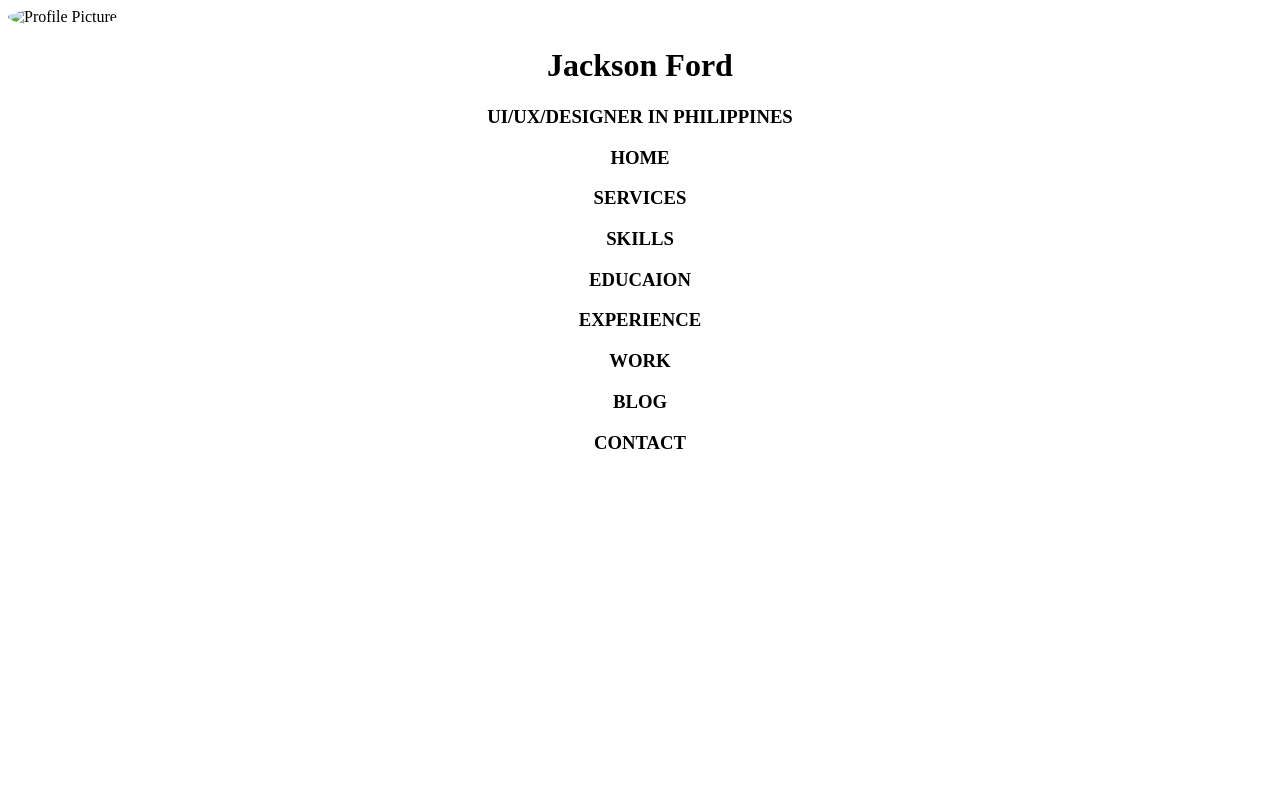
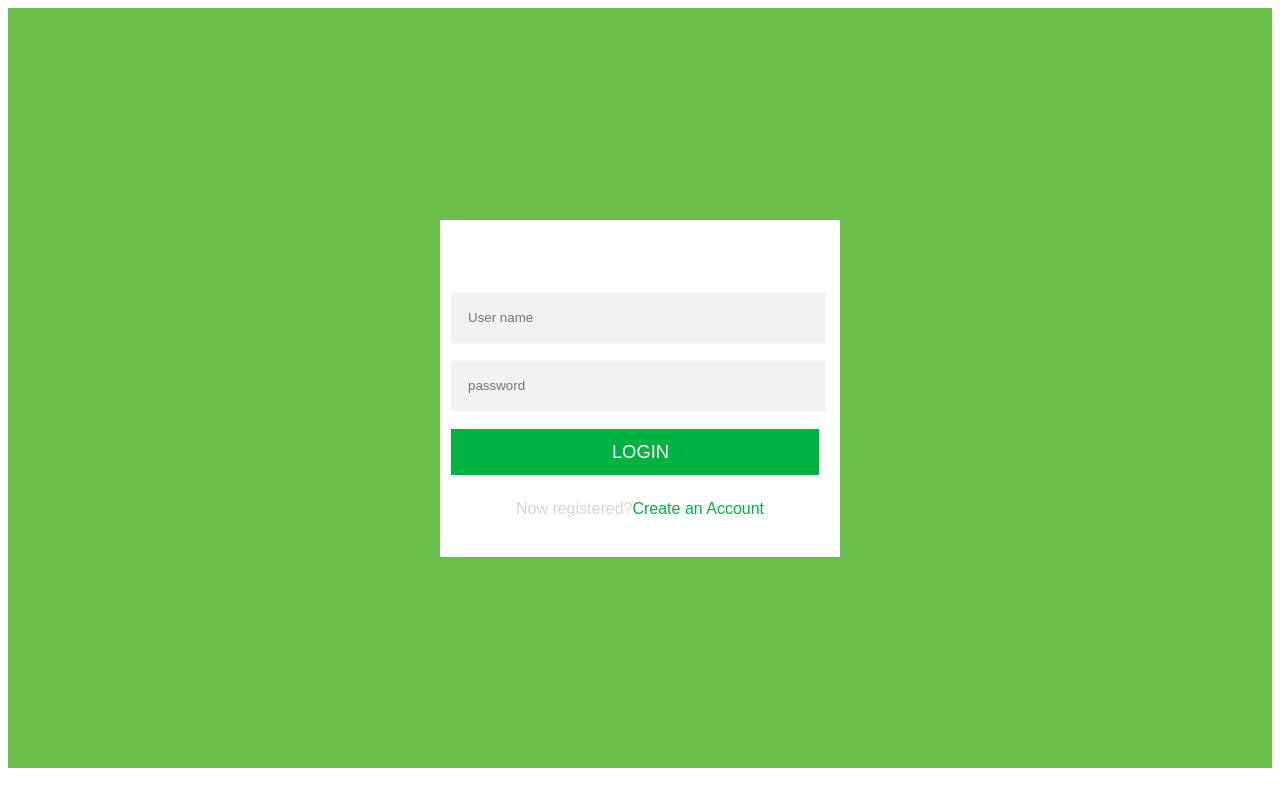
Before and after one commit to hassan4129/Web-Development, a plain HTML site: page index.html in a window 1280 px wide. Drawn offline with Linux system fonts and the light colour scheme.

Commit message:
Update index.html

```diff
--- a/index.html
+++ b/index.html
@@ -1,42 +1,78 @@
 <!DOCTYPE html>
+<html lang="en">
+<head>
+    <meta charset="UTF-8">
+    <meta name="viewport" content="width=device-width, initial-scale=1.0">
+    <title>Form</title>
+    <style>
+        *{
+            font-family: Arial, Helvetica, sans-serif;
+        }
+        .container{
+            background-color: rgb(104,190,70);
+            width: 100%;
+            height: 95vh;
+            display: flex;
+            justify-content: center;
+            align-items: center;
+        }
+        .form{
+            background-color: white;
+            width: 400px;
+            height: 337px;
+            display: flex;
+            flex-direction: column;
+            align-items: center;
+        }
+        .form input{
+            margin: 8px 0;
+            width: 96%;
+            height: 3rem;
+            background-color:#F2F2F2;
+            border: 1px solid rgb(252, 249, 249);
+            outline: 0;
+            padding-left: 17px;
+        }
+        .fromcontent{
+            padding: 5vw 20px 0px 10px;;
+        }
+        .submit{
+            font-size: 1.15rem;
+            background-color: #00B241!important;
+            color: white;
+            width: 100% ! important;
+        }
+        .footer{
+            display: flex;
+            justify-content: center;
+            align-items: center;
+        }
+        .footer h3{
+            font-size: 1.15rem;
 
-<head>
-
-    <title>Document</title>
-    <link rel="stylesheet" href="./index/style.css">
+        }
+        .register{
+            color: #dad4d4;
+        }
+        .link{
+            color: #00B241;
+        }
+    </style>
 </head>
 <body>
+    <div class="container">
+        <div class="form">
+            <div class="fromcontent">
+                <input type="text" placeholder="User name">
+                <input type="password" placeholder="password">
+                <input type="submit" value="LOGIN" class="submit">
+            </div>
 
-
-    <div class="box">
-        <div style="align-items: center;">
-        <img src="./img.css/WhatsApp Image 2023-03-01 at 1.12.21 PM (2).jpeg"
-
-        height="100px"
-
-        width="100px"
-        alt="Profile Picture"
-        style="border-radius: 50%"
-        style="image-orientation: center;"
-
-        >
+        <div class="footer">
+            <p class="register">Now registered?</p>
+            <p class="link">Create an Account</p>
+        </div>
     </div>
-
-
-<h1 style="text-align: center;"><b>Jackson Ford</b></h1>
-<h3 style="text-align: center;">UI/UX/DESIGNER IN PHILIPPINES</h3>
-<h3 style="text-align: center;">HOME</h3>
-<h3 style="text-align: center;">SERVICES</h3>
-<h3 style="text-align: center;">SKILLS</h3>
-<h3 style="text-align: center;">EDUCAION</h3>
-<h3 style="text-align: center;">EXPERIENCE</h3>
-<h3 style="text-align: center;">WORK</h3>
-<h3 style="text-align: center;">BLOG</h3>
-<h3 style="text-align: center;">CONTACT</h3>
     </div>
-
-    <h1></h1>
-
-
 </body>
 </html>
```
